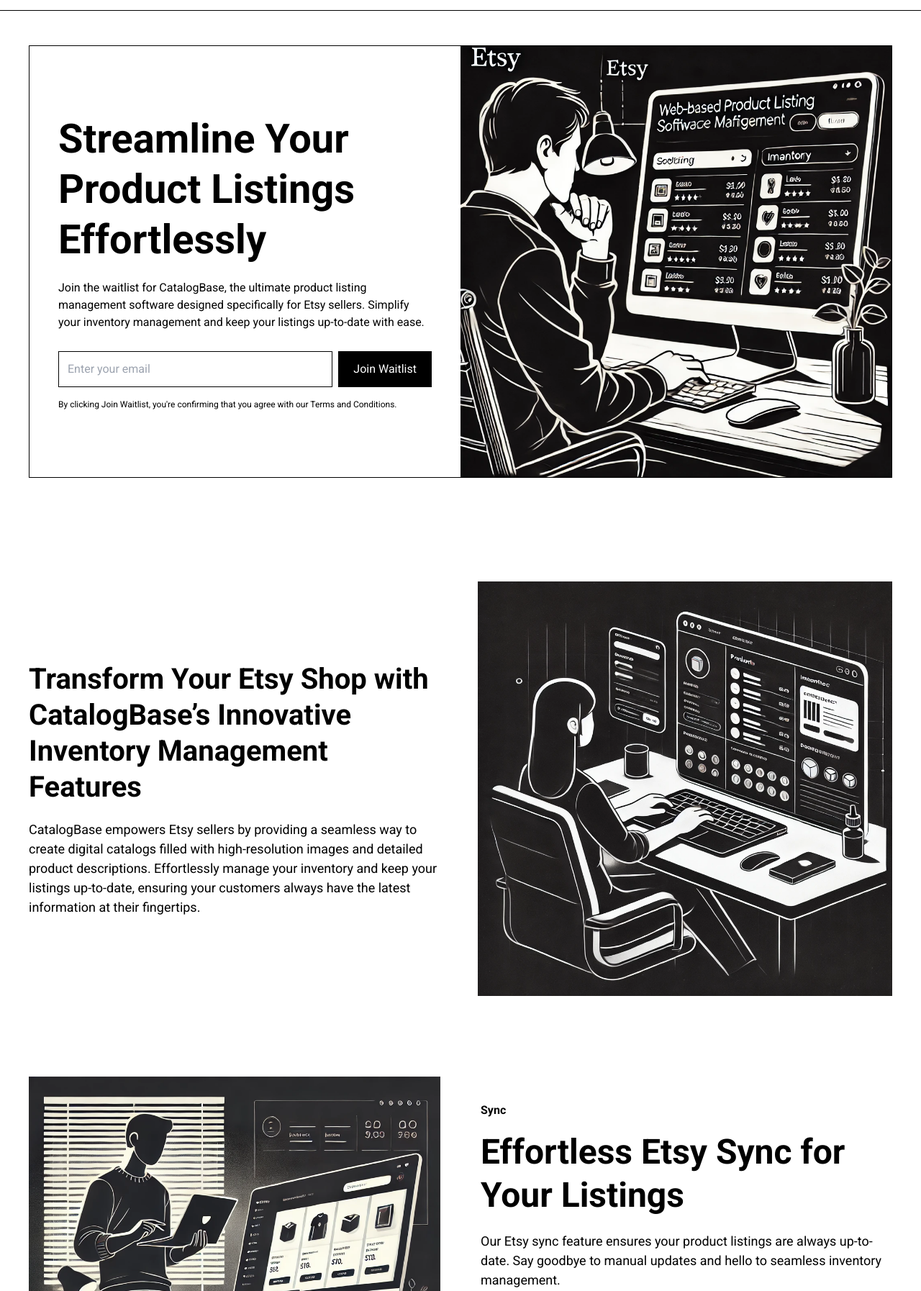
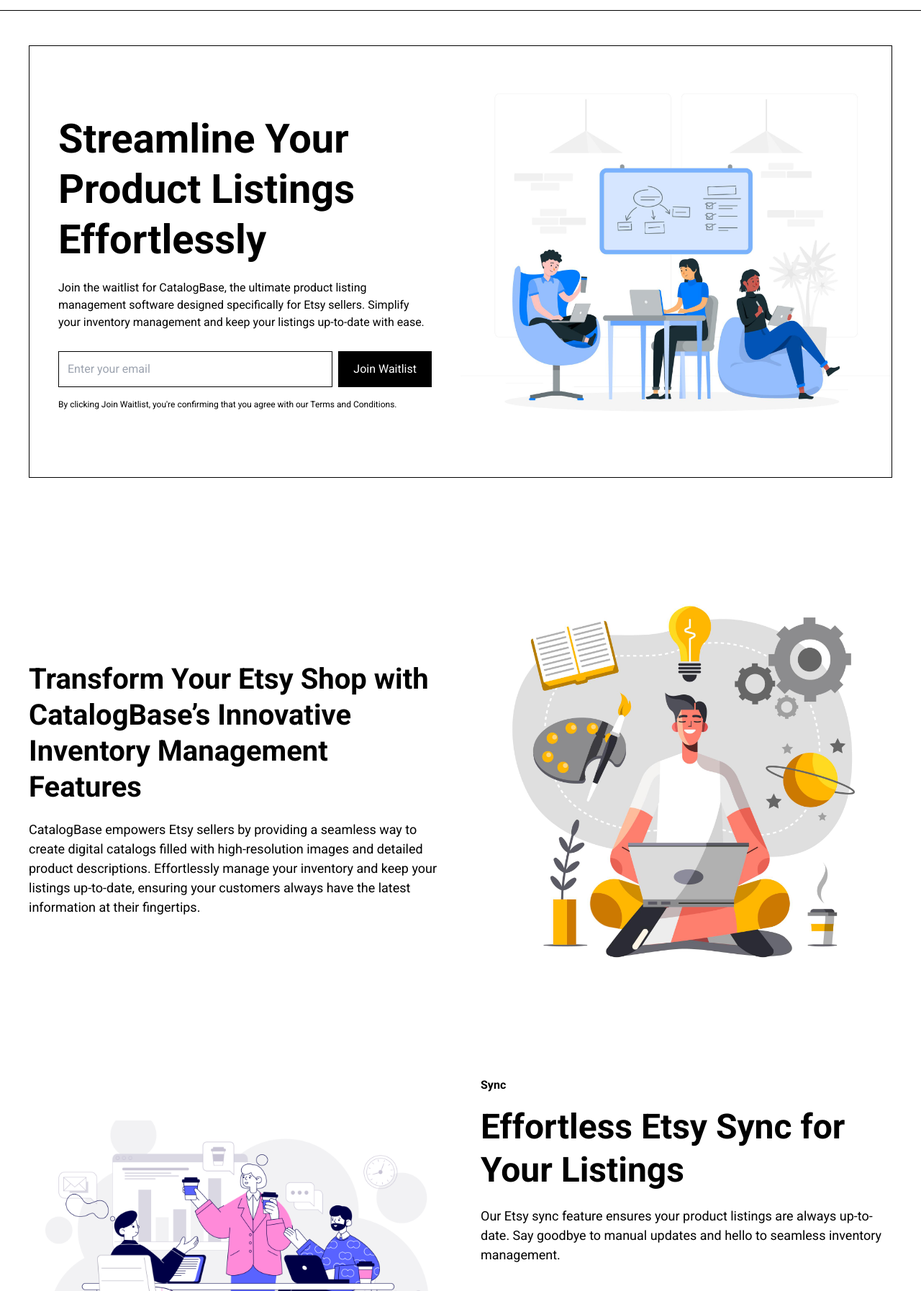
Before and after one commit to hax0-r/Fiverr_logo, a plain HTML site: page index.html in a window 1280 px wide. Shown: the part 57-1851 px from the top of the page at 72% size. Drawn offline with nearby package versions, Linux system fonts and the light colour scheme; a script that the page names is missing.

Commit message:
I added text to the file

```diff
--- a/index.html
+++ b/index.html
@@ -81,7 +81,7 @@
 
                 </div>
                 <div class="lg:max-w-[50%] w-full">
-                    <img src="/Docs/Assets/images/image.webp" class="w-full" alt="">
+                    <img src="/Docs/Assets/images/1.jpg" class="w-full" alt="">
                 </div>
 
             </div>
@@ -99,7 +99,7 @@
                         always have the latest information at their fingertips.</p>
                 </div>
                 <div class="lg:max-w-[50%] w-full">
-                    <img src="/Docs/Assets/images/imgage2.webp" class="w-full" alt="">
+                    <img src="/Docs/Assets/images/2.jpg" class="w-full" alt="">
                 </div>
 
             </div>
@@ -109,7 +109,7 @@
             <div class="flex items-center justify-center lg:gap-14 gap-8 w-full lg:flex-row flex-col-reverse">
 
                 <div class="lg:max-w-[50%] w-full">
-                    <img src="/Docs/Assets/images/img5.webp" class="w-full" alt="">
+                    <img src="/Docs/Assets/images/3.jpg" loading="lazy" class="w-full" alt="">
                 </div>
                 <div class="lg:max-w-[50%] w-full">
                     <div class="max-w-[616px] w-full">
@@ -183,7 +183,7 @@
                     </div>
                 </div>
                 <div class="lg:max-w-[50%] w-full">
-                    <img src="/Docs/Assets/images/image3.webp" class="w-full" alt="">
+                    <img src="/Docs/Assets/images/5.avif" loading="lazy" class="w-full" alt="">
                 </div>
 
             </div>
@@ -253,7 +253,7 @@
                     </div>
                 </div>
                 <div class="lg:max-w-[50%] w-full">
-                    <img src="/Docs/Assets/images/image4.webp" class="w-full" alt="">
+                    <img src="/Docs/Assets/images/6417880.jpg" loading="lazy" class="w-full" alt="">
                 </div>
 
             </div>
```
Also changed, not shown: Docs/Assets/images/1.jpg (added), Docs/Assets/images/2.jpg (added), Docs/Assets/images/3.jpg (added), Docs/Assets/images/5.avif (added), Docs/Assets/images/6.avif (added), Docs/Assets/images/6417880.jpg (added), Docs/Assets/images/header.png (deleted), Docs/Assets/images/image.webp (deleted), Docs/Assets/images/image3.webp (deleted), Docs/Assets/images/image4.webp (deleted), Docs/Assets/images/img5.webp (deleted), Docs/Assets/images/imgage2.webp (deleted).
